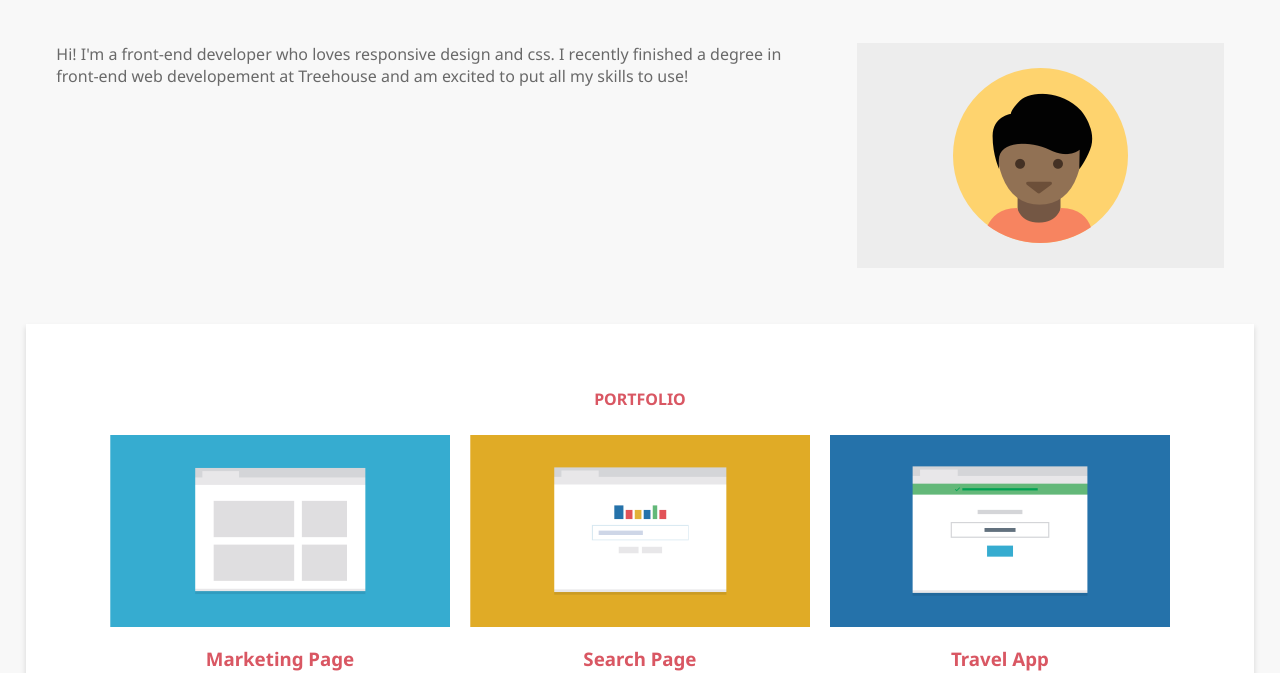
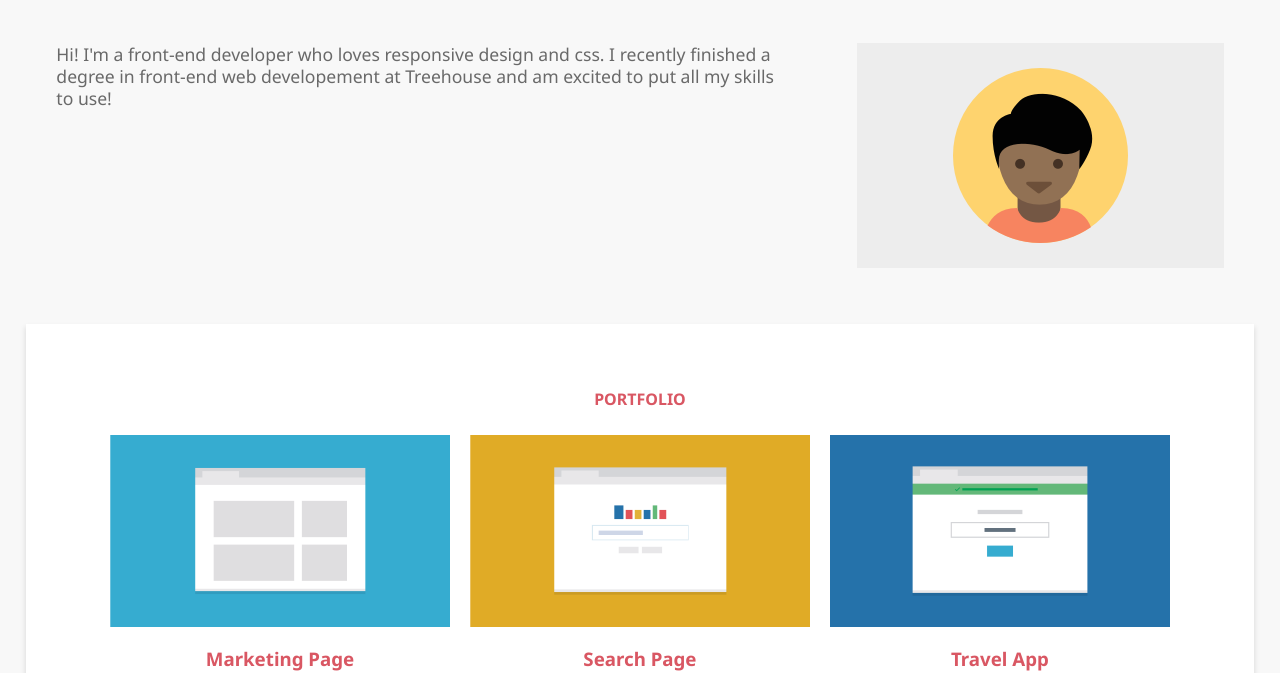
Before and after one commit to philliplankford/techdegree-project-2, a plain HTML site: page index.html in a window 1280 px wide. Shown: the part 127-800 px from the top of the page. Drawn offline with Linux system fonts and the light colour scheme.

Commit message:
small changes to bio padding and bio font-size

```diff
--- a/css/styles.css
+++ b/css/styles.css
@@ -183,6 +183,10 @@ h3 {
         text-align: left;
     }
 
+    .profile-pic {
+        width: 35%;
+    }
+
     nav ul {
         display: flex;
         flex-direction: row;
@@ -195,7 +199,8 @@ h3 {
     }
 
     .bio {
-        padding: 0 2rem 0 0;
+        padding: 0 4rem 0 0;
+        font-size: 1.1rem;
     }
 
     .container {
```
